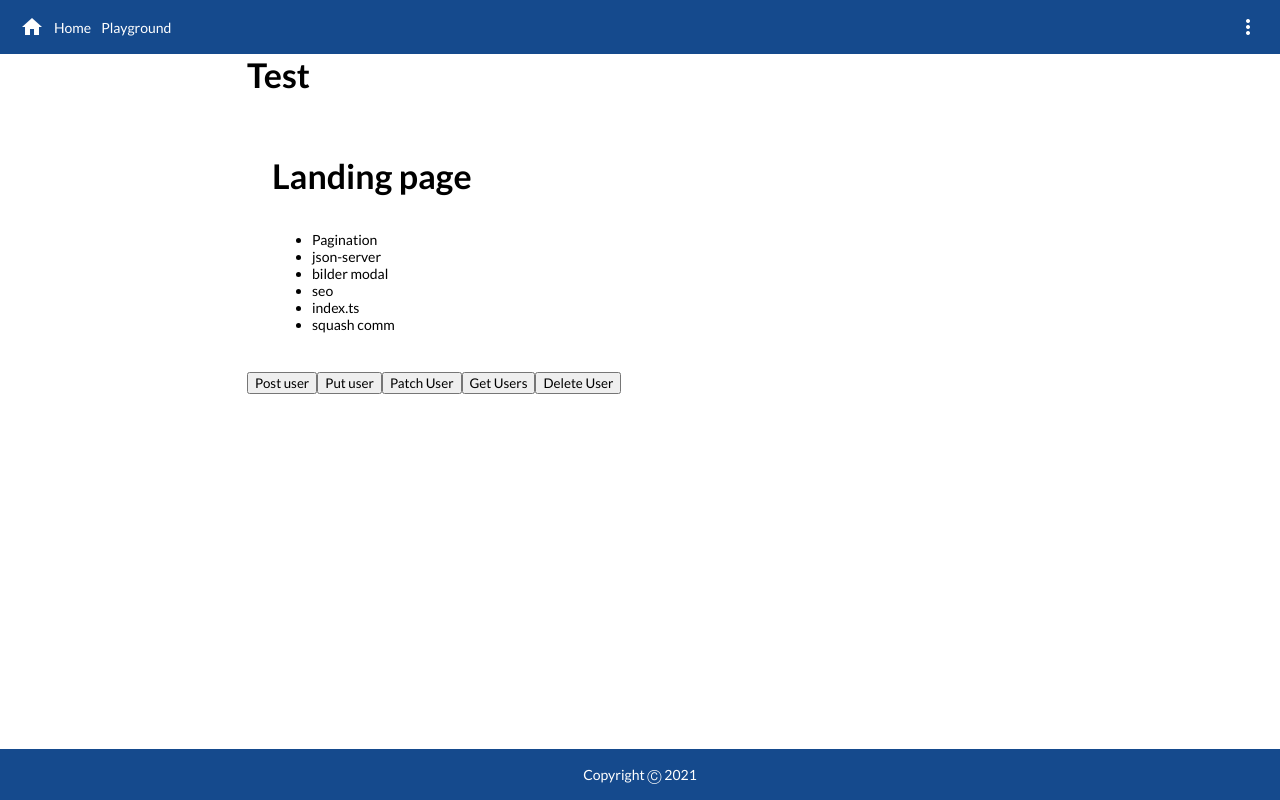
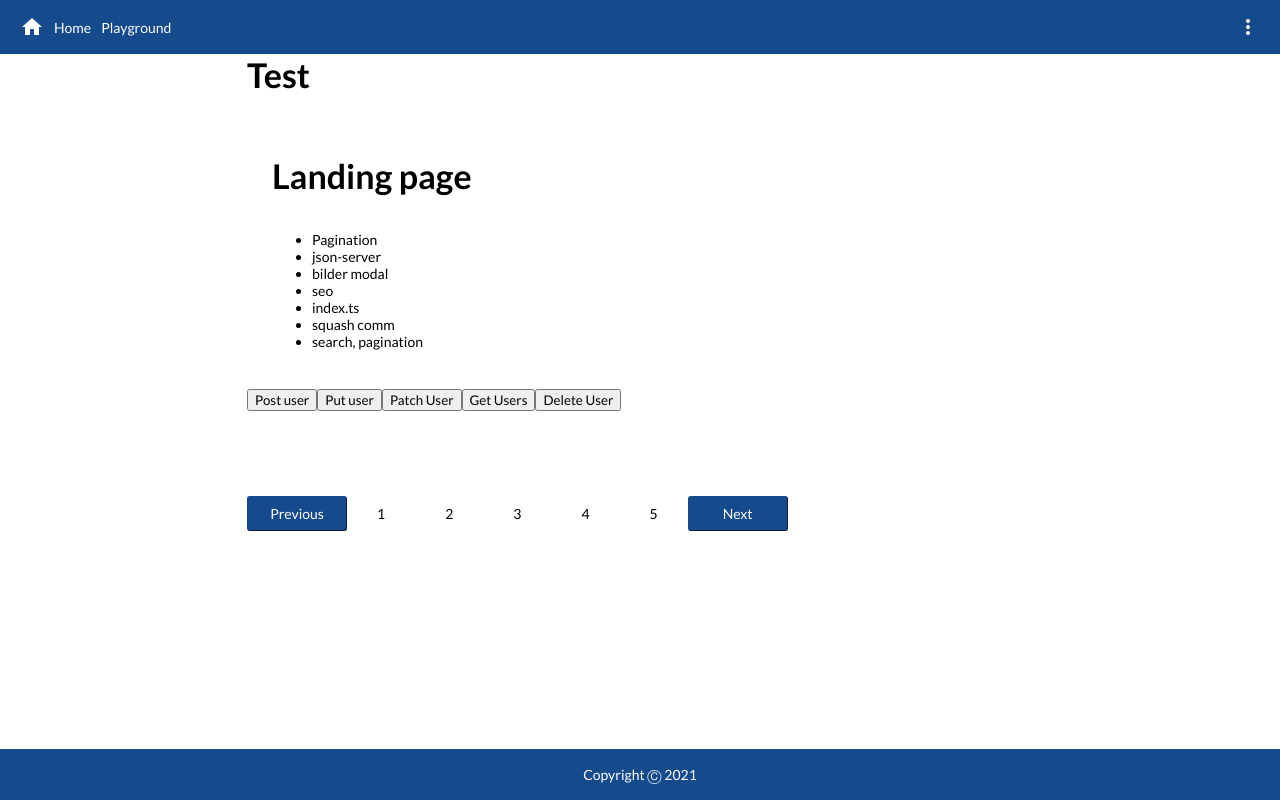
Before and after one commit to danj92/application, an Angular app: page / in a window 1280 px wide. Built offline with nearby package versions, Linux system fonts and the light colour scheme; data requests are answered from the project's data file.

Commit message:
mock pagination

```diff
--- a/generate.js
+++ b/generate.js
@@ -8,7 +8,7 @@ module.exports = function() {
         avatar: faker.internet.avatar(),
       };
     }),
-    name: Array.from({ length: 2 }, (_, n) => {
+    users: Array.from({ length: 20 }, (_, n) => {
       return {
         id: n,
         name: faker.name.findName(),
--- a/src/app/landing-page/landing-page.component.html
+++ b/src/app/landing-page/landing-page.component.html
@@ -9,6 +9,7 @@
       <li>seo</li>
       <li>index.ts</li>
       <li>squash comm</li>
+      <li>search, pagination</li>
     </ul>
   </section>
 
@@ -18,4 +19,23 @@
 
   <button (click)="getUsers()">Get Users</button>
   <button (click)="deleteUser()">Delete User</button>
+
+  <br />
+  <br />
+  <br />
+  <br />
+  <br />
+  <br />
+
+  <!-- <pagination
+    [howMuchToShow]="5"
+    [numberOFelements]="length"
+    (outputSelect)="makeRequest()"
+  ></pagination> -->
+
+  <app-pagination
+    [numberOFelements]="users"
+    [howMuchPagesToShow]="5"
+    (selectedPage)="selectedPage($event)"
+  ></app-pagination>
 </div>
--- a/src/app/landing-page/landing-page.component.ts
+++ b/src/app/landing-page/landing-page.component.ts
@@ -1,4 +1,4 @@
-import { Component } from '@angular/core';
+import { Component, OnInit } from '@angular/core';
 
 import { LandingPageApiService } from './landing-page-api-service';
 
@@ -7,13 +7,22 @@ import { LandingPageApiService } from './landing-page-api-service';
   templateUrl: './landing-page.component.html',
   styleUrls: ['./landing-page.component.scss'],
 })
-export class LandingPageComponent {
+export class LandingPageComponent implements OnInit {
+  users: any;
   constructor(private api: LandingPageApiService) {}
 
-  async getUsers() {
+  async ngOnInit() {
     const users = await this.api.getUsers();
     // eslint-disable-next-line no-console
     console.log('users', users);
+
+    this.users = users;
+  }
+
+  async getUsers() {
+    const myusers = await this.api.getUsers();
+    // eslint-disable-next-line no-console
+    console.log('myusers', myusers);
   }
 
   postUser() {
@@ -46,4 +55,8 @@ export class LandingPageComponent {
   deleteUser() {
     this.api.deleteUser(12354);
   }
+
+  selectedPage(value) {
+    console.log('LP-selected', value);
+  }
 }
--- /dev/null
+++ b/src/app/ui/pagination/pagination.component.html
@@ -0,0 +1,7 @@
+<button class="primary" (click)="previous()">Previous</button>
+
+<div class="pages" *ngFor="let page of pages | slice: 0:5">
+  <span (click)="selectPage(page)"> {{ page }} </span>
+</div>
+
+<button class="primary" [disabled]="" (click)="next()">Next</button>
--- /dev/null
+++ b/src/app/ui/pagination/pagination.component.scss
@@ -0,0 +1,12 @@
+:host {
+  display: flex;
+  align-items: center;
+  span {
+    margin: 20px;
+    padding: 10px;
+    &:hover {
+      background: var(--primary);
+      color: var(--content-very-light);
+    }
+  }
+}
--- /dev/null
+++ b/src/app/ui/pagination/pagination.component.ts
@@ -0,0 +1,63 @@
+import { Component, EventEmitter, Input, OnInit, Output } from '@angular/core';
+
+@Component({
+  selector: 'app-pagination',
+  templateUrl: './pagination.component.html',
+  styleUrls: ['./pagination.component.scss'],
+})
+export class PaginationComponent implements OnInit {
+  @Input() numberOFelements;
+  @Input() howMuchPagesToShow = 5;
+  @Output() selectedPage = new EventEmitter();
+
+  pages = [];
+
+  limitElement = 10;
+
+  constructor() {}
+
+  ngOnInit(): void {
+    this.pages = Array.from({ length: 5 }, (_, i) => i + 1);
+  }
+
+  selectPage(value) {
+    this.selectedPage.emit(value);
+  }
+
+  previous() {
+    let previous;
+
+    const newArr = [];
+
+    this.pages.forEach(v => {
+      if (v !== '') {
+        previous = v;
+      }
+      if (v === '') {
+        newArr.push(previous + 1);
+      } else {
+        newArr.push(v - 5);
+      }
+    });
+
+    this.pages = newArr;
+  }
+
+  next() {
+    this.pages = this.pages.map(a => {
+      const test = a + 5;
+
+      if (test > 13) {
+        return '';
+      } else {
+        return a + 5;
+      }
+    });
+
+    // if (this.pages.includes(13)) {
+    //   const index = this.pages.findIndex(v => v === 13);
+
+    //   this.pages = this.pages.slice(0, index + 1);
+    // }
+  }
+}
--- a/src/app/ui/ui.module.ts
+++ b/src/app/ui/ui.module.ts
@@ -14,6 +14,7 @@ import { DropdownComponent } from './custom-dropdown/dropdown/dropdown.component
 import { CustomInputComponent } from './custom-input/custom-input.component';
 import { FooterComponent } from './footer/footer.component';
 import { NoResultsComponent } from './no-results/no-results.component';
+import { PaginationComponent } from './pagination/pagination.component';
 import { ProgressBarComponent } from './progress-bar/progress-bar.component';
 import { RadioGrpComponent } from './radio-grp/radio-grp.component';
 import { SidebarComponent } from './sidebar/sidebar.component';
@@ -43,6 +44,7 @@ const COMPONENTS = [
   CustomInputComponent,
   CustomCheckboxComponent,
   RadioGrpComponent,
+  PaginationComponent,
 ];
 
 @NgModule({
```
